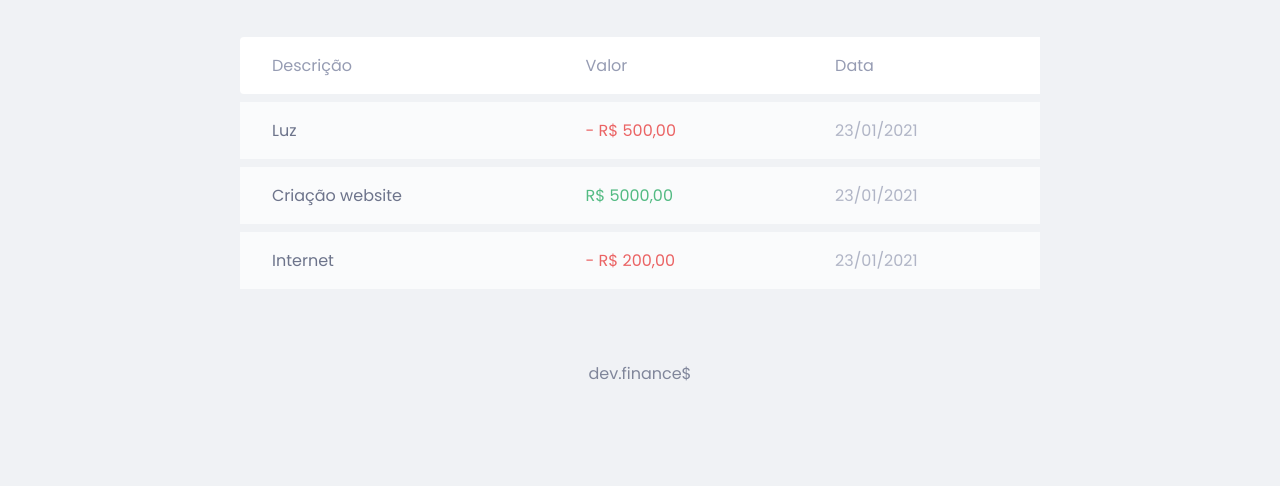
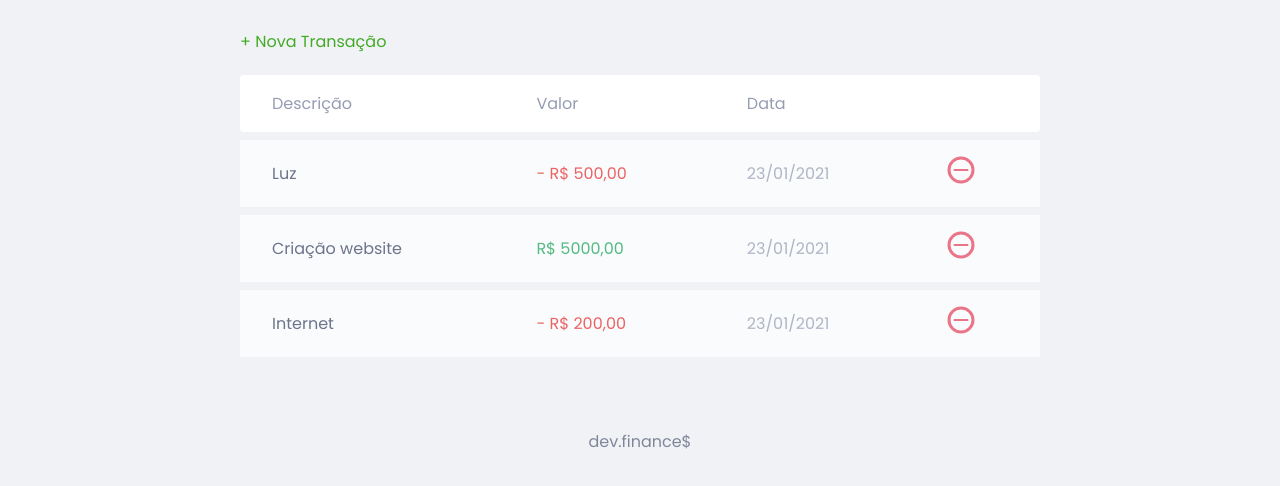
Before and after one commit to Rafael-doctom/discover-maratona-dev, a plain HTML site: page index.html in a window 1280 px wide. Shown: the part 594-1080 px from the top of the page. Before the commit the page ends 1012 px from the top, so only its background shows below. Drawn offline with Linux system fonts and the light colour scheme.

Commit message:
progress of css

```diff
--- a/index.html
+++ b/index.html
@@ -46,12 +46,16 @@
 
       <section id="transaction">
         <h2 class="sr-only">Transações</h2>
+
+        <a href="#" class="button new">+ Nova Transação</a>
+
         <table id="data-table">
           <thead>
             <tr>
               <th>Descrição</th>
               <th>Valor</th>
               <th>Data</th>
+              <th></th>
             </tr>
           </thead>
           <tbody>
@@ -59,16 +63,25 @@
               <td class="description">Luz</td>
               <td class="outcome">- R$ 500,00</td>
               <td class="date">23/01/2021</td>
+              <td>
+                <img src="./assets/minus.svg" alt="Remover transação">
+              </td>
             </tr>
             <tr>
               <td class="description">Criação website</td>
               <td class="income">R$ 5000,00</td>
               <td class="date">23/01/2021</td>
+              <td>
+                <img src="./assets/minus.svg" alt="Remover transação">
+              </td>
             </tr>
             <tr>
               <td class="description">Internet</td>
               <td class="outcome">- R$ 200,00</td>
               <td class="date">23/01/2021</td>
+              <td>
+                <img src="./assets/minus.svg" alt="Remover transação">
+              </td>
             </tr>
           </tbody>
         </table>
--- a/styles.css
+++ b/styles.css
@@ -38,6 +38,22 @@ h2 {
   color: var(--dark-blue);
 
   font-weight: normal;
+}
+
+/* Links & Buttons ================ */
+
+a {
+  color: #44aa26;
+  text-decoration: none;
+}
+
+a:hover {
+  color: #3dd705;
+}
+
+.button.new {
+  display: inline-block;
+  margin-bottom: .8rem;
 }
 
 /* Header ================ */
@@ -105,6 +121,11 @@ table thead tr td:first-child {
   border-radius: 0.25rem 0 0 0.25rem;
 }
 
+table thead tr th:last-child,
+table thead tr td:last-child {
+  border-radius: 0 0.25rem 0.25rem 0;
+}
+
 table thead th {
   background: #FFF;
 
```
